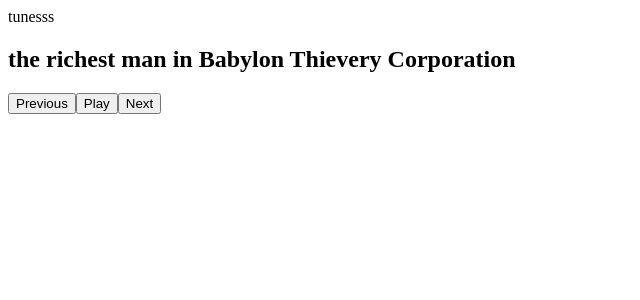
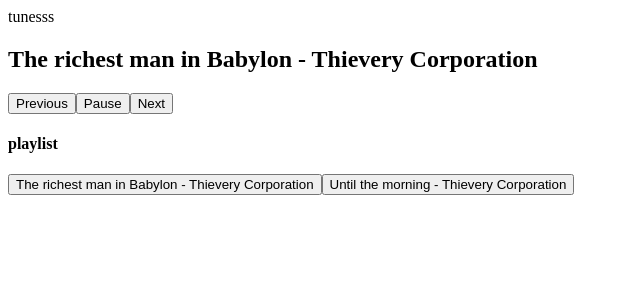
Before and after one commit to Mrtly/VueMusicPlayer, a Vue app: page / in a window 1280 px wide. Both pictures are taken after a click on the button "Play". Shown: the top 300 px of the page, without its empty margins (0-640 px from the left). Built offline with nearby package versions, Linux system fonts and the light colour scheme.

Commit message:
can play & pause tune

```diff
--- a/src/App.vue
+++ b/src/App.vue
@@ -3,14 +3,22 @@
      <header>tunesss</header>
   <main>
     <section class="player">
-      <h2 class="title"> {{ current.title }} <span>{{ current.artist }}</span></h2>
+      <h2 class="title"> {{ current.title }} - <span>{{ current.artist }}</span></h2>
       <div class="control">
         <button class="prev"> Previous</button>
-        <button class="paus" v-if="!isPlaying"> Play</button>
-        <button class="play" v-else> Pause</button>
+        <button class="paus" v-if="!isPlaying" @click="play"> Play</button>
+        <button class="play" v-else @click="pause"> Pause</button>
         <button class="next"> Next</button>
-
       </div>
+    </section>
+    <section class="playlist">
+      <h4> playlist </h4>
+      <button v-for="song in songs"
+      :key="song.src"
+      @click="play(song)"
+      :class="(song.src == current.src) ? 'song playing' : 'song'">
+      {{ song.title }} - {{ song.artist }}
+      </button>
     </section>
   </main>
   </div>
@@ -26,17 +34,31 @@
       index: 0,
       isPlaying: false,
       songs: [
-        {title: 'the richest man in Babylon',
+        {title: 'The richest man in Babylon',
         artist: 'Thievery Corporation',
         src: require('./assets/the_richest_man_in_babylon.mp3')
         },
-        {title: 'until the morning',
+        {title: 'Until the morning',
         artist: 'Thievery Corporation',
-        src: require('./assets/until_the_morning-troni.mp3')
+        src: require('./assets/until_the_morning.mp3')
         }
       ],
       player: new Audio()
     }
+  },
+  methods: {
+    play(song){
+      if (typeof song.src != "undefined") {
+        this.current = song;
+        this.player.src = this.current.src;
+      }
+      this.player.play();
+      this.isPlaying = true;
+    },
+    pause () {
+      this.player.pause();
+      this.isPlaying = false;
+    },
   },
   created () {
     this.current = this.songs[this.index];
```
